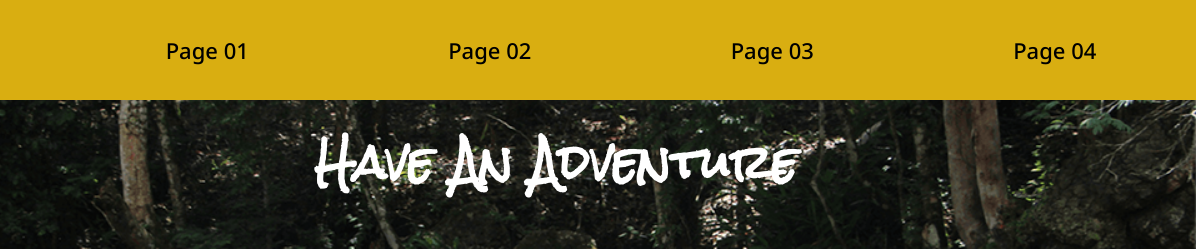
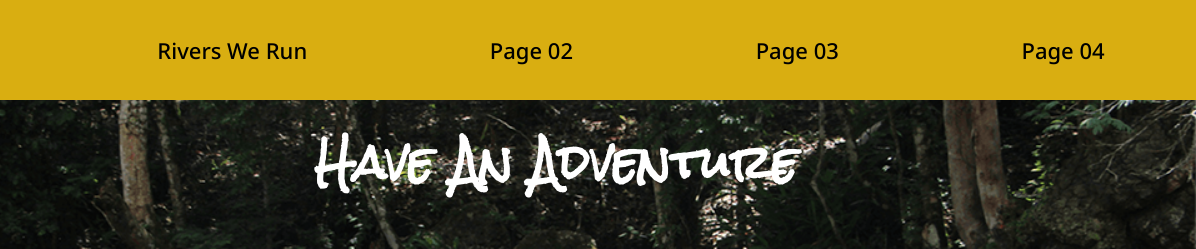
Before and after one commit to MacPerkins/wdd130, a plain HTML site: page wwr/index.html in a window 1280 px wide. Shown: the top 249 px of the page, 84-1280 px from the left. Drawn offline with Linux system fonts and the light colour scheme.

Commit message:
Added links to second page

```diff
--- a/wwr/index.html
+++ b/wwr/index.html
@@ -16,7 +16,7 @@
             </div>
         </a>
         <nav>
-            <a href="#">Page 01</a>
+            <a href="rivers.html">Rivers We Run</a>
             <a href="#">Page 02</a>
             <a href="#">Page 03</a>
             <a href="#">Page 04</a>
```
Also changed, not shown: wwr/rivers.html (+1 -1 lines).
